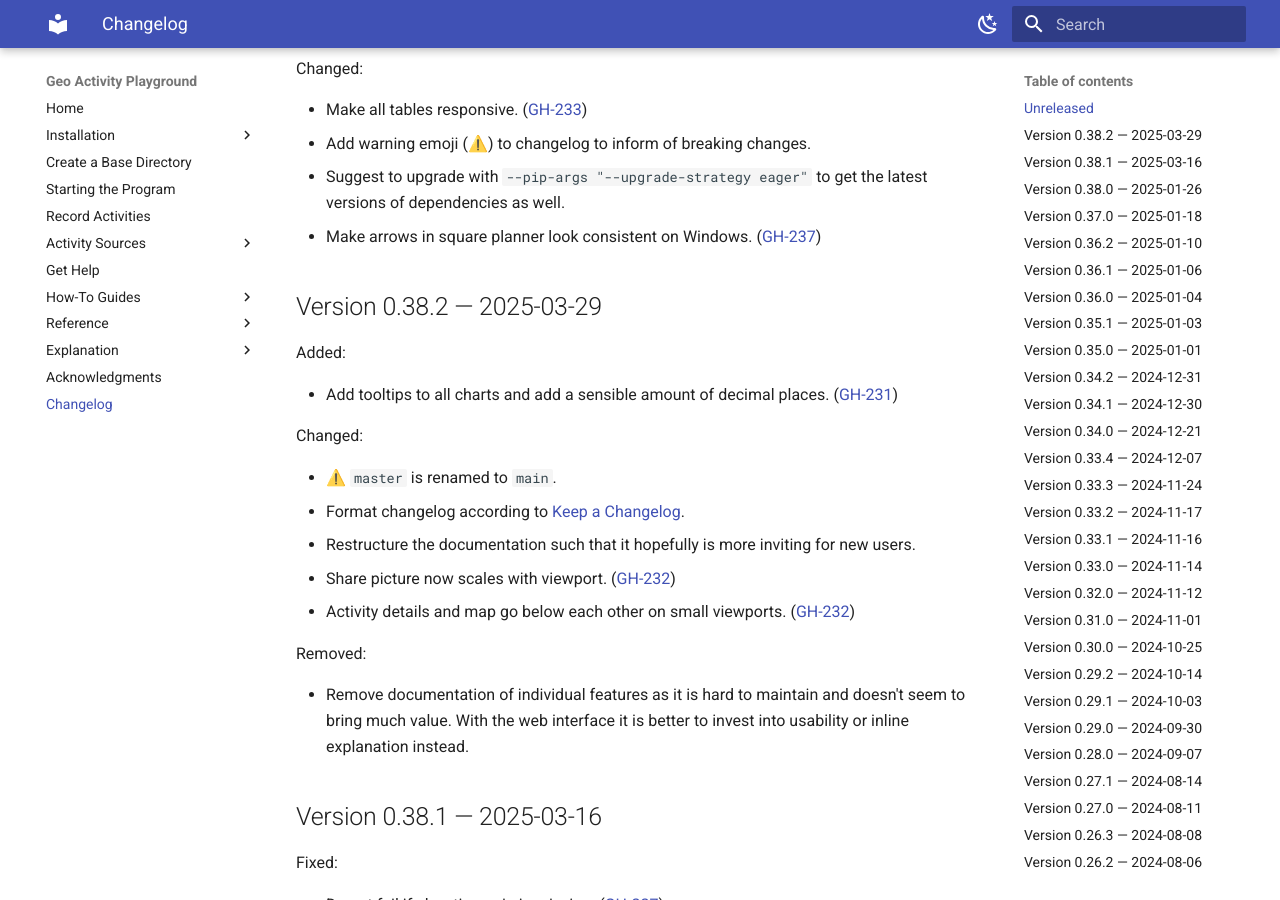
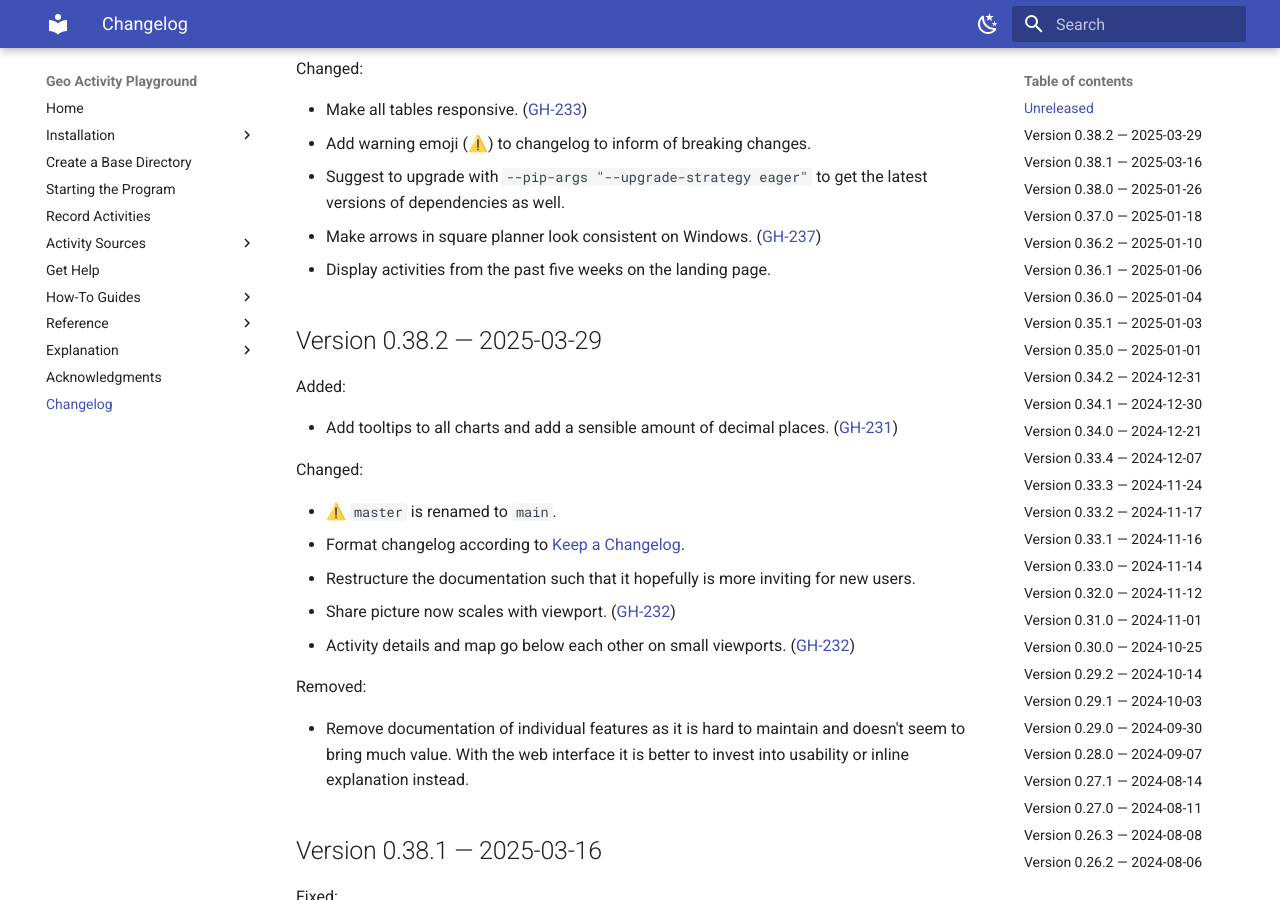
Before and after one commit to martin-ueding/geo-activity-playground, an MkDocs documentation site: the page built from docs/changelog.md, in a window 1280 px wide and 900 px high, scrolled down 383 px. Built offline with MkDocs 1.6.1 and Material for MkDocs 9.7.7, drawn with Linux system fonts in a browser that asks for light colours.

Commit message:
Changelog entry

```diff
--- a/docs/changelog.md
+++ b/docs/changelog.md
@@ -29,6 +29,7 @@ Changed:
 - Add warning emoji (⚠️) to changelog to inform of breaking changes.
 - Suggest to upgrade with `--pip-args "--upgrade-strategy eager"` to get the latest versions of dependencies as well.
 - Make arrows in square planner look consistent on Windows. ([GH-237](https://github.com/martin-ueding/geo-activity-playground/issues/237))
+- Display activities from the past five weeks on the landing page.
 
 ## Version 0.38.2 — 2025-03-29
 
```
